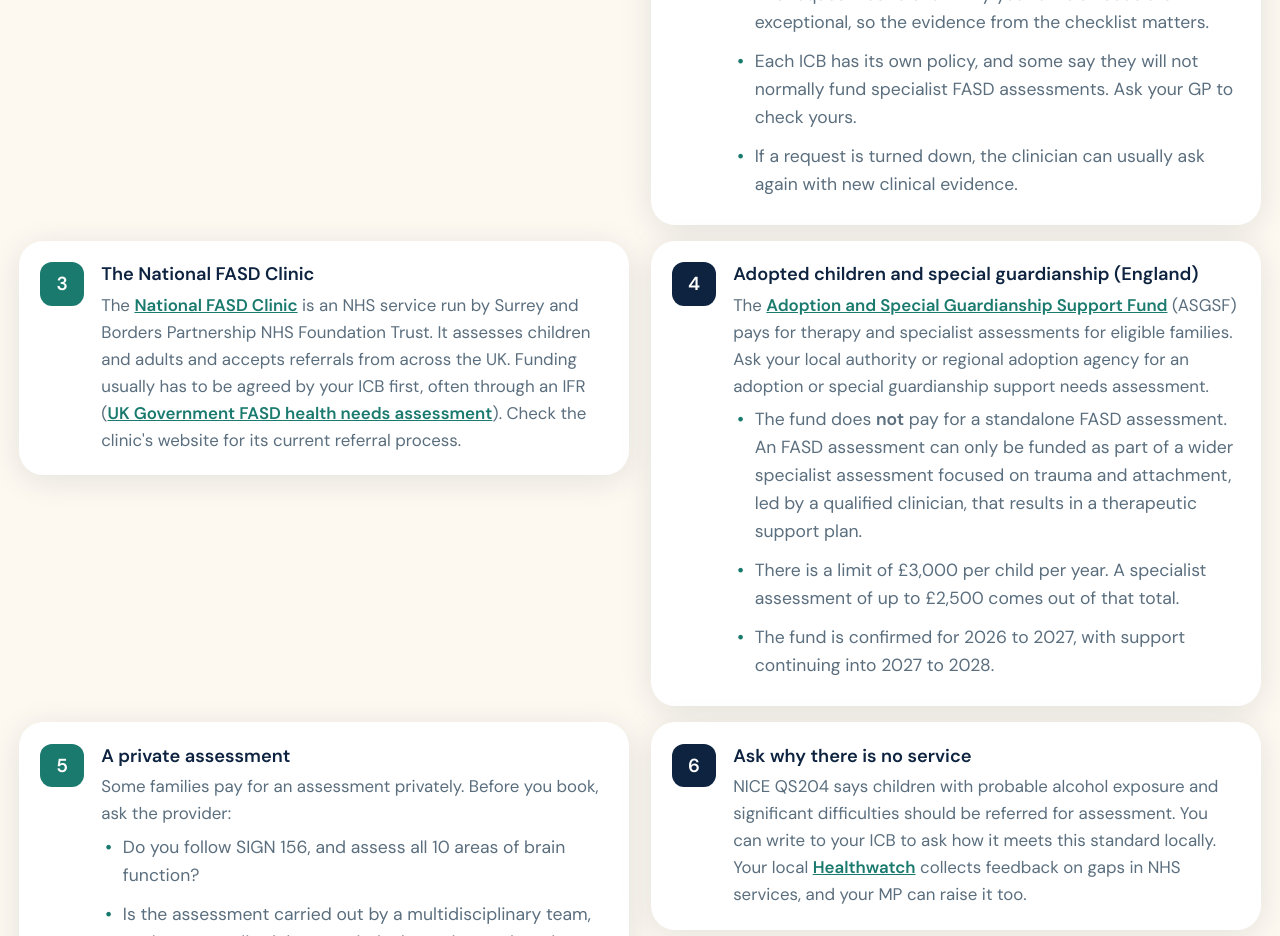
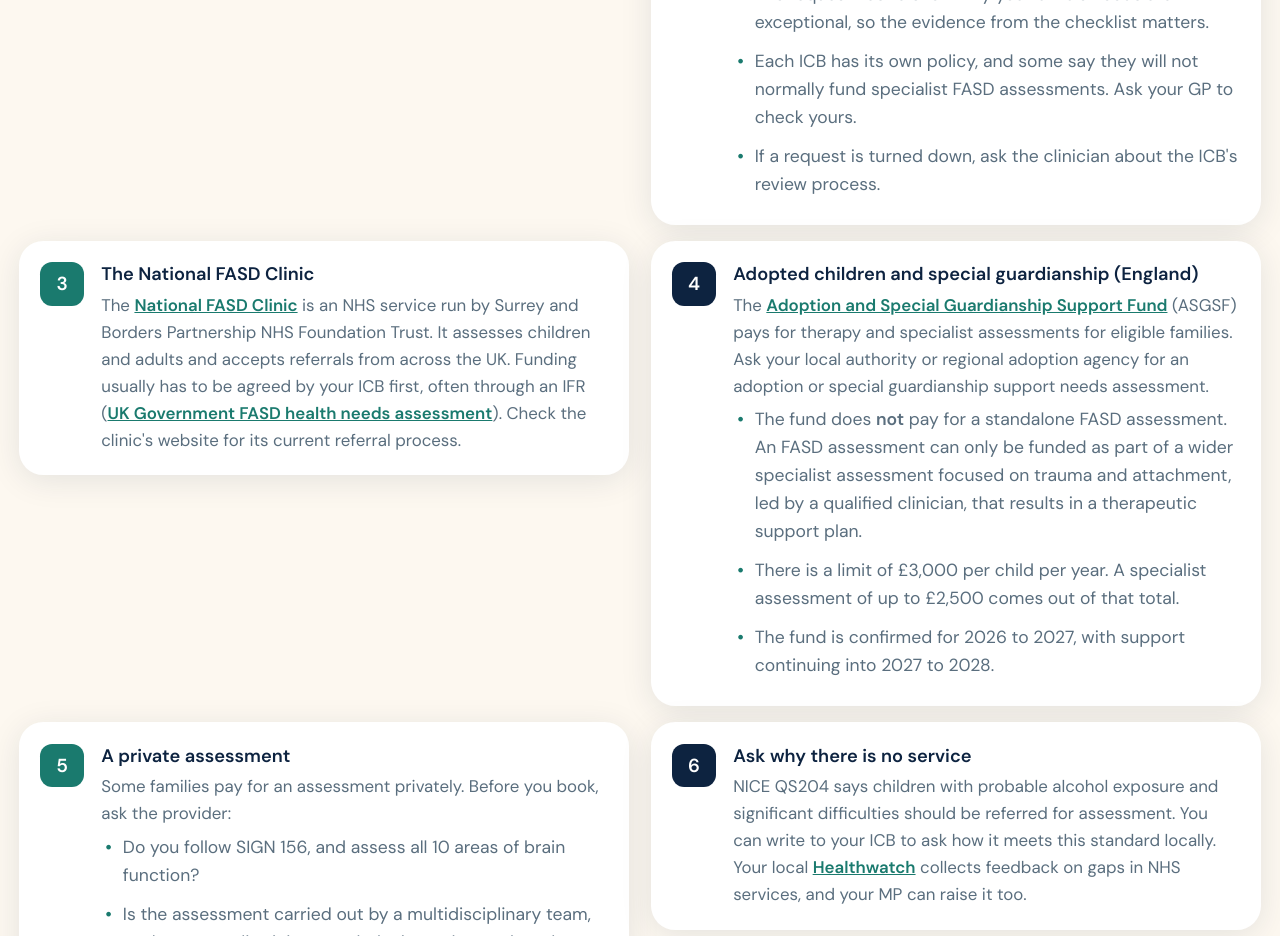
Before and after one commit to inyangtakon384-cell/fasd-compass, a plain HTML site: page no-local-fasd-service/index.html in a window 1280 px wide. Shown: the part 920-1856 px from the top of the page. Drawn offline with Linux system fonts and the light colour scheme.

Commit message:
Soften IFR wording

```diff
--- a/no-local-fasd-service/index.html
+++ b/no-local-fasd-service/index.html
@@ -115,7 +115,7 @@
   <div class="section">
     <h2 class="section-title">Routes to an Assessment</h2>
     <div class="strategy-card"><div class="sc-num ">1</div><div><div class="sc-title">Ask your local team to consider FASD</div><div class="sc-body">Many children with FASD are seen by community paediatrics or a neurodevelopmental team for other reasons. Ask the team to consider FASD as part of that assessment, and to record any history of alcohol in pregnancy. Take the <a href="/gp-checklist/">evidence checklist</a> and the <a href="/for-your-gp/">guide for GPs</a> with you.</div></div></div>
-    <div class="strategy-card"><div class="sc-num navy">2</div><div><div class="sc-title">Ask about an Individual Funding Request</div><div class="sc-body">If the right assessment is not available locally, your GP or paediatrician can ask your Integrated Care Board (ICB) to fund an assessment elsewhere. This is called an Individual Funding Request (IFR).<ul class="bullet-list"><li>Only a clinician can apply. Families cannot apply themselves.</li><li>The request has to show why your child&#39;s needs are exceptional, so the evidence from the checklist matters.</li><li>Each ICB has its own policy, and some say they will not normally fund specialist FASD assessments. Ask your GP to check yours.</li><li>If a request is turned down, the clinician can usually ask again with new clinical evidence.</li></ul></div></div></div>
+    <div class="strategy-card"><div class="sc-num navy">2</div><div><div class="sc-title">Ask about an Individual Funding Request</div><div class="sc-body">If the right assessment is not available locally, your GP or paediatrician can ask your Integrated Care Board (ICB) to fund an assessment elsewhere. This is called an Individual Funding Request (IFR).<ul class="bullet-list"><li>Only a clinician can apply. Families cannot apply themselves.</li><li>The request has to show why your child&#39;s needs are exceptional, so the evidence from the checklist matters.</li><li>Each ICB has its own policy, and some say they will not normally fund specialist FASD assessments. Ask your GP to check yours.</li><li>If a request is turned down, ask the clinician about the ICB&#39;s review process.</li></ul></div></div></div>
     <div class="strategy-card"><div class="sc-num ">3</div><div><div class="sc-title">The National FASD Clinic</div><div class="sc-body">The <a href="https://www.sabp.nhs.uk/fasd" target="_blank" rel="noopener">National FASD Clinic</a> is an NHS service run by Surrey and Borders Partnership NHS Foundation Trust. It assesses children and adults and accepts referrals from across the UK. Funding usually has to be agreed by your ICB first, often through an IFR (<a href="https://www.gov.uk/government/publications/fetal-alcohol-spectrum-disorder-health-needs-assessment/fetal-alcohol-spectrum-disorder-health-needs-assessment" target="_blank" rel="noopener">UK Government FASD health needs assessment</a>). Check the clinic&#39;s website for its current referral process.</div></div></div>
     <div class="strategy-card"><div class="sc-num navy">4</div><div><div class="sc-title">Adopted children and special guardianship (England)</div><div class="sc-body">The <a href="https://www.gov.uk/guidance/adoption-and-special-guardianship-support-fund-asgsf" target="_blank" rel="noopener">Adoption and Special Guardianship Support Fund</a> (ASGSF) pays for therapy and specialist assessments for eligible families. Ask your local authority or regional adoption agency for an adoption or special guardianship support needs assessment.<ul class="bullet-list"><li>The fund does <strong>not</strong> pay for a standalone FASD assessment. An FASD assessment can only be funded as part of a wider specialist assessment focused on trauma and attachment, led by a qualified clinician, that results in a therapeutic support plan.</li><li>There is a limit of £3,000 per child per year. A specialist assessment of up to £2,500 comes out of that total.</li><li>The fund is confirmed for 2026 to 2027, with support continuing into 2027 to 2028.</li></ul></div></div></div>
     <div class="strategy-card"><div class="sc-num ">5</div><div><div class="sc-title">A private assessment</div><div class="sc-body">Some families pay for an assessment privately. Before you book, ask the provider:<ul class="bullet-list"><li>Do you follow SIGN 156, and assess all 10 areas of brain function?</li><li>Is the assessment carried out by a multidisciplinary team, such as a paediatrician, psychologist and speech and language therapist? SIGN 156 says this is essential.</li><li>Will I get a written report and a management plan?</li><li>Will my local NHS team and my child&#39;s school accept the report?</li><li>What is the total cost, and what does it include?</li></ul></div></div></div>
```
Also changed, not shown: 2 other files.
